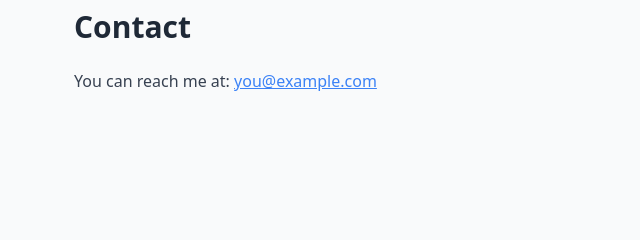
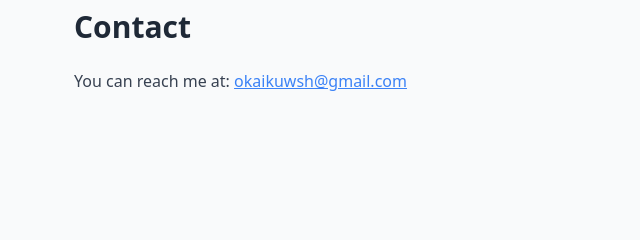
Before and after one commit to KuwshOkai/my-portfolio, a plain HTML site: page index.html in a window 1280 px wide. Shown: the part 587-827 px from the top of the page, 70-710 px from the left. Drawn offline with nearby package versions, Linux system fonts and the light colour scheme.

Commit message:
updated email

```diff
--- a/index.html
+++ b/index.html
@@ -41,7 +41,7 @@
 
     <section id="contact" class="mt-24">
       <h3 class="text-3xl font-semibold mb-6">Contact</h3>
-      <p class="text-gray-700">You can reach me at: <a href="mailto:you@example.com" class="text-blue-500 underline">you@example.com</a></p>
+      <p class="text-gray-700">You can reach me at: <a href="okaikuwsh@gmail.com" class="text-blue-500 underline">okaikuwsh@gmail.com</a></p>
     </section>
   </main>
 
```
